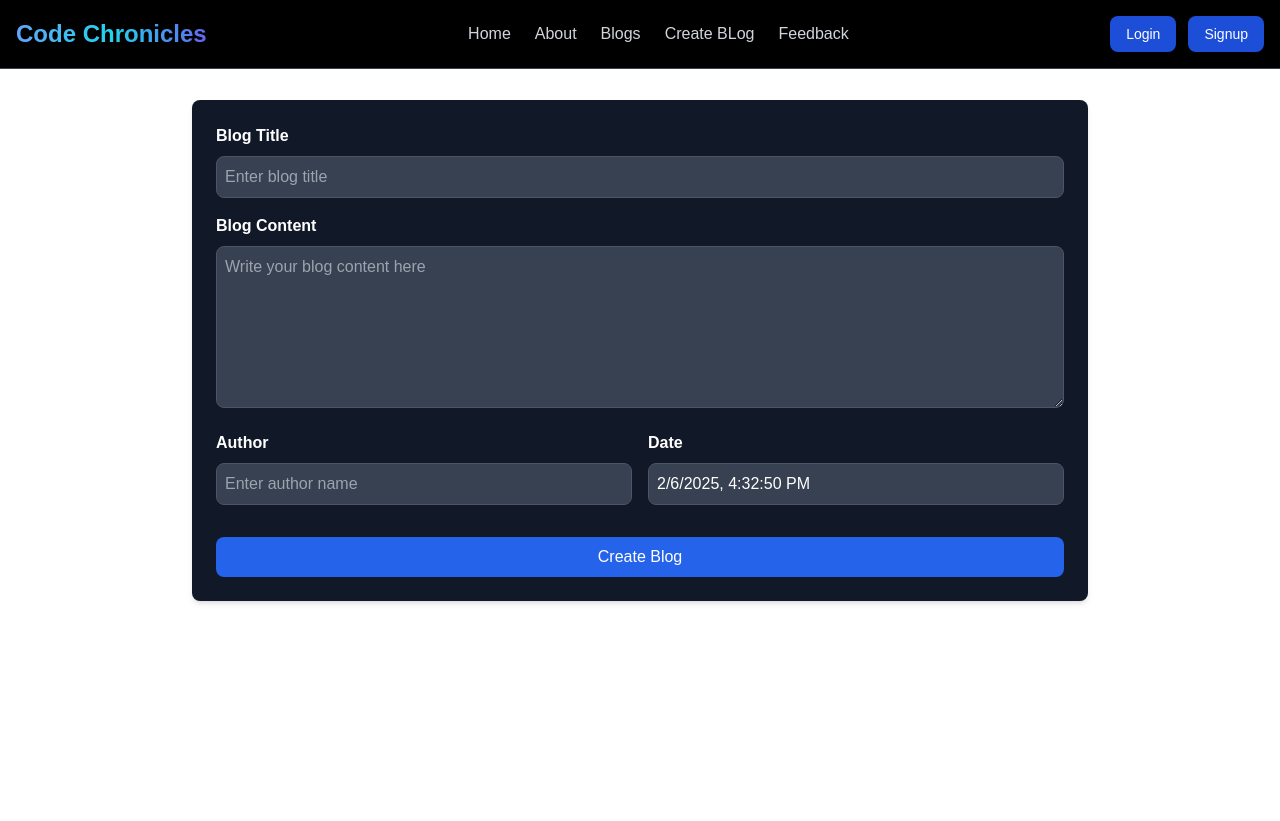
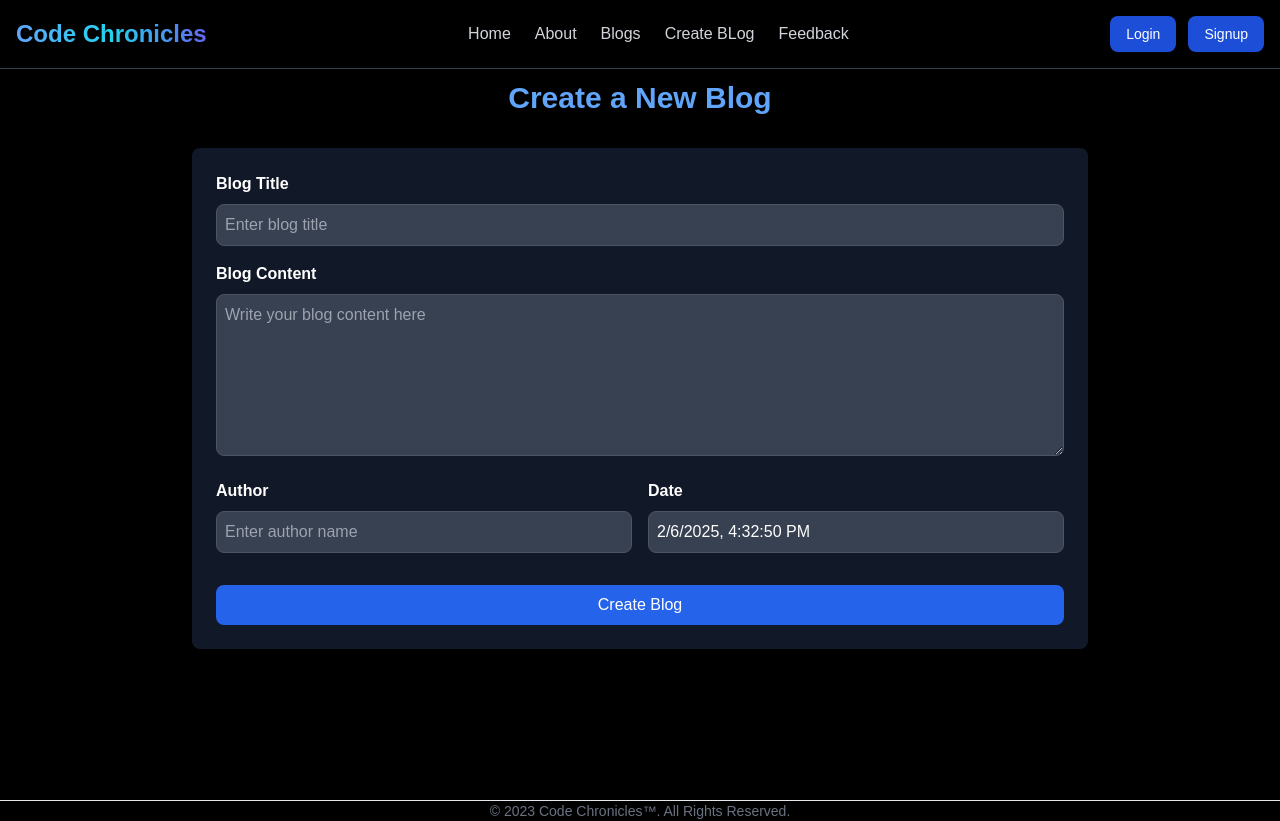
Before and after one commit to Sachin-0001/Code-Chronicles, a Next.js app: page /CreateBlog in a window 1280 px wide. Before the commit the page ends 800 px from the top, so only its background shows below. Built offline with nearby package versions, Linux system fonts and the light colour scheme.

Commit message:
added footer component

```diff
--- /dev/null
+++ b/components/Footer.js
@@ -0,0 +1,20 @@
+import React from "react";
+
+const Footer = () => {
+  return (
+      <>
+          <div className="bg-black">
+      <hr className=" border-gray-200 black sm:mx-auto dark:border-gray-700 " />
+      <span className="block text-sm bg-black text-gray-500 sm:text-center dark:text-gray-400">
+        © 2023{" "}
+        <a href="/index" className="hover:underline">
+          Code Chronicles™
+        </a>
+        . All Rights Reserved.
+              </span>
+              </div>
+    </>
+  );
+};
+
+export default Footer;
--- a/pages/CreateBlog.js
+++ b/pages/CreateBlog.js
@@ -40,6 +40,7 @@ const CreateBlog = () => {
   };
 
   return (
+    <div className="bg-black min-h-screen p-12">
     <div className="container mx-auto mt-8">
       <h1 className="text-3xl font-semibold text-center text-blue-400">Create a New Blog</h1>
       <form
@@ -113,7 +114,8 @@ const CreateBlog = () => {
           Create Blog
         </button>
       </form>
-    </div>
+      </div>
+      </div>
   );
 };
 
--- a/pages/_app.js
+++ b/pages/_app.js
@@ -1,9 +1,10 @@
 import Navbar from "@/components/Navbar";
 import "@/styles/globals.css";
-
+import Footer from "@/components/Footer"
 export default function App({ Component, pageProps }) {
   return <>
     <Navbar />
     <Component {...pageProps} />
+    <Footer />
   </>
 }
```
